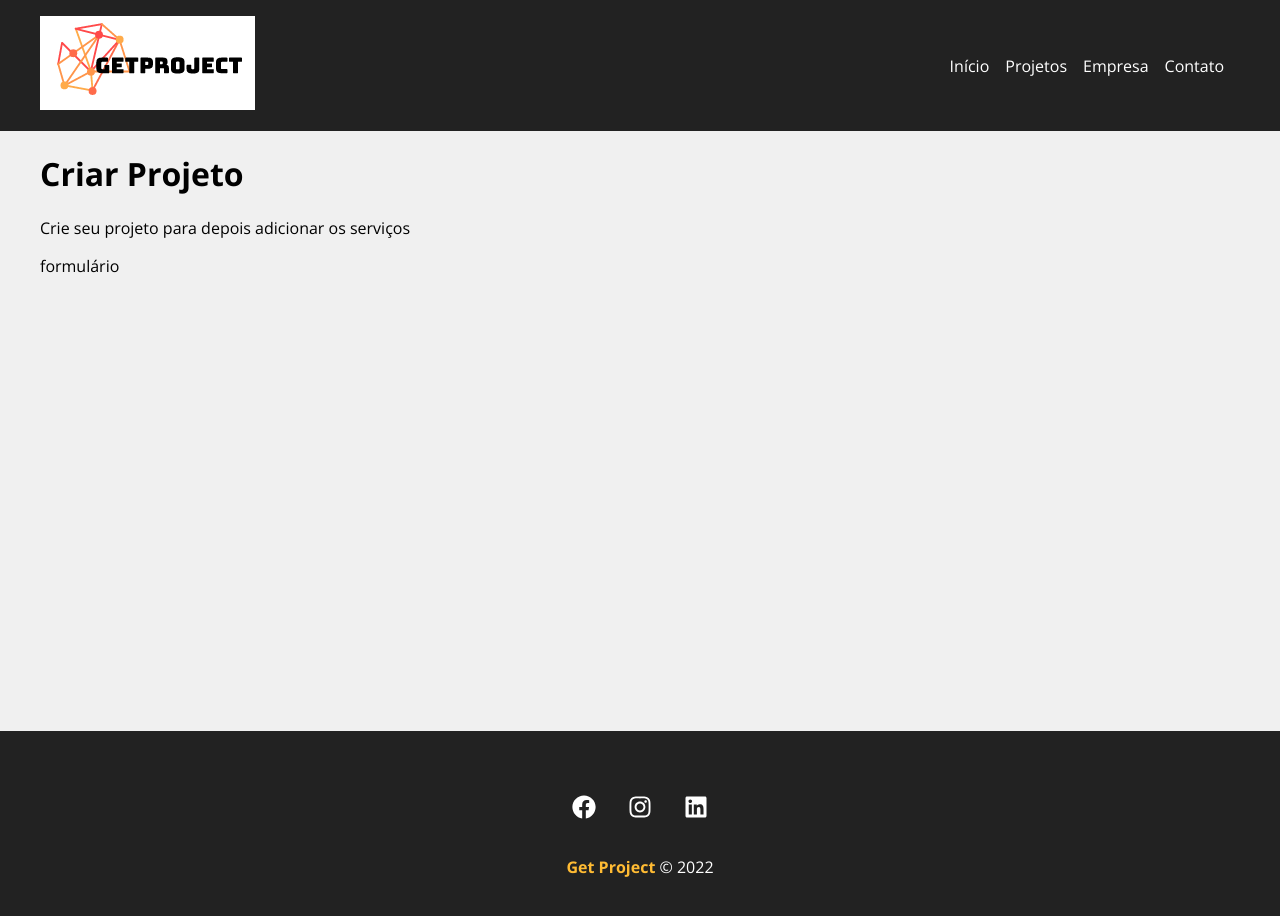
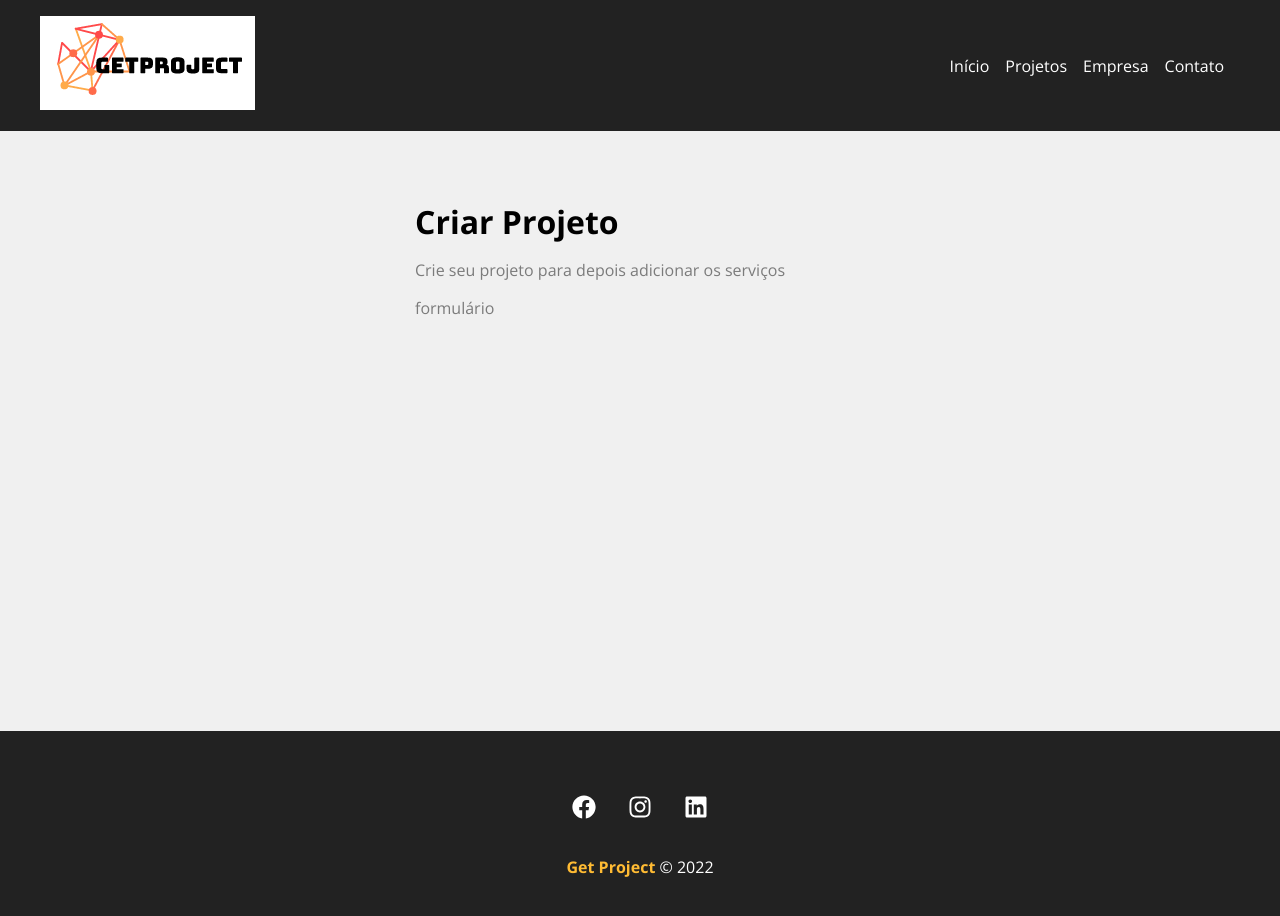
Before and after one commit to paulpessoa/get-project, a React (Create React App) app: page /newproject in a window 1280 px wide. Shown: the top 916 px of the page. Built offline with nearby package versions, Linux system fonts and the light colour scheme.

Commit message:
styles newproject page

```diff
--- a/src/components/pages/NewProject.js
+++ b/src/components/pages/NewProject.js
@@ -3,7 +3,7 @@ import styles from "./NewProject.module.css";
 
 function NewProject () {
     return (
-        <div>
+        <div className={styles.newproject_container}>
             <h1>Criar Projeto</h1>
             <p>Crie seu projeto para depois adicionar os serviços</p>
             <p>formulário</p>
--- a/src/components/pages/NewProject.module.css
+++ b/src/components/pages/NewProject.module.css
@@ -0,0 +1,13 @@
+.newproject_container {
+    width: 450px;
+    margin: 0 auto;
+    padding: 3em;
+}
+
+.newproject_container h1 {
+    margin-bottom: 0.5em;
+}
+
+.newproject_container p {
+    color: #7b7b7b;
+}
```
